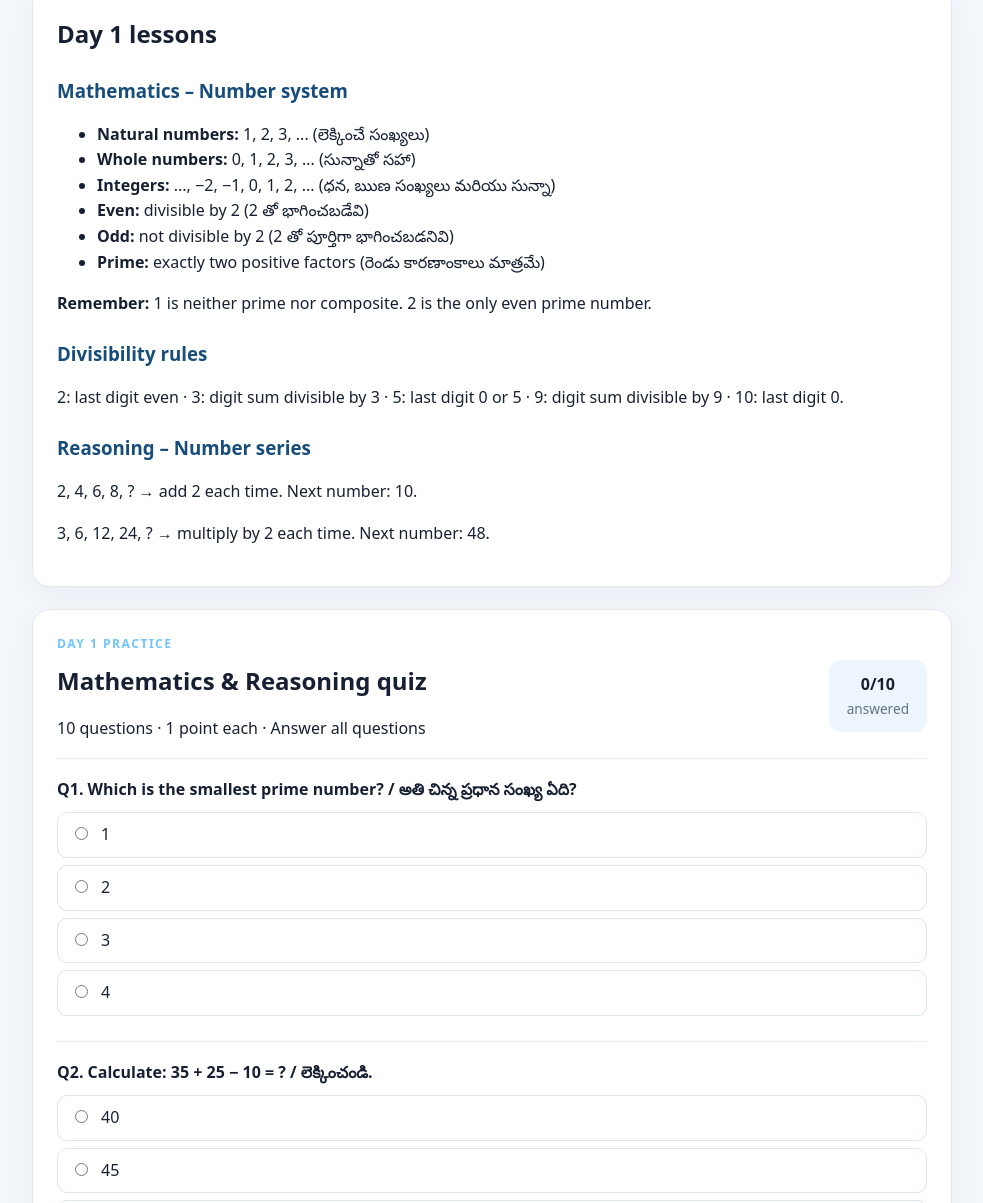
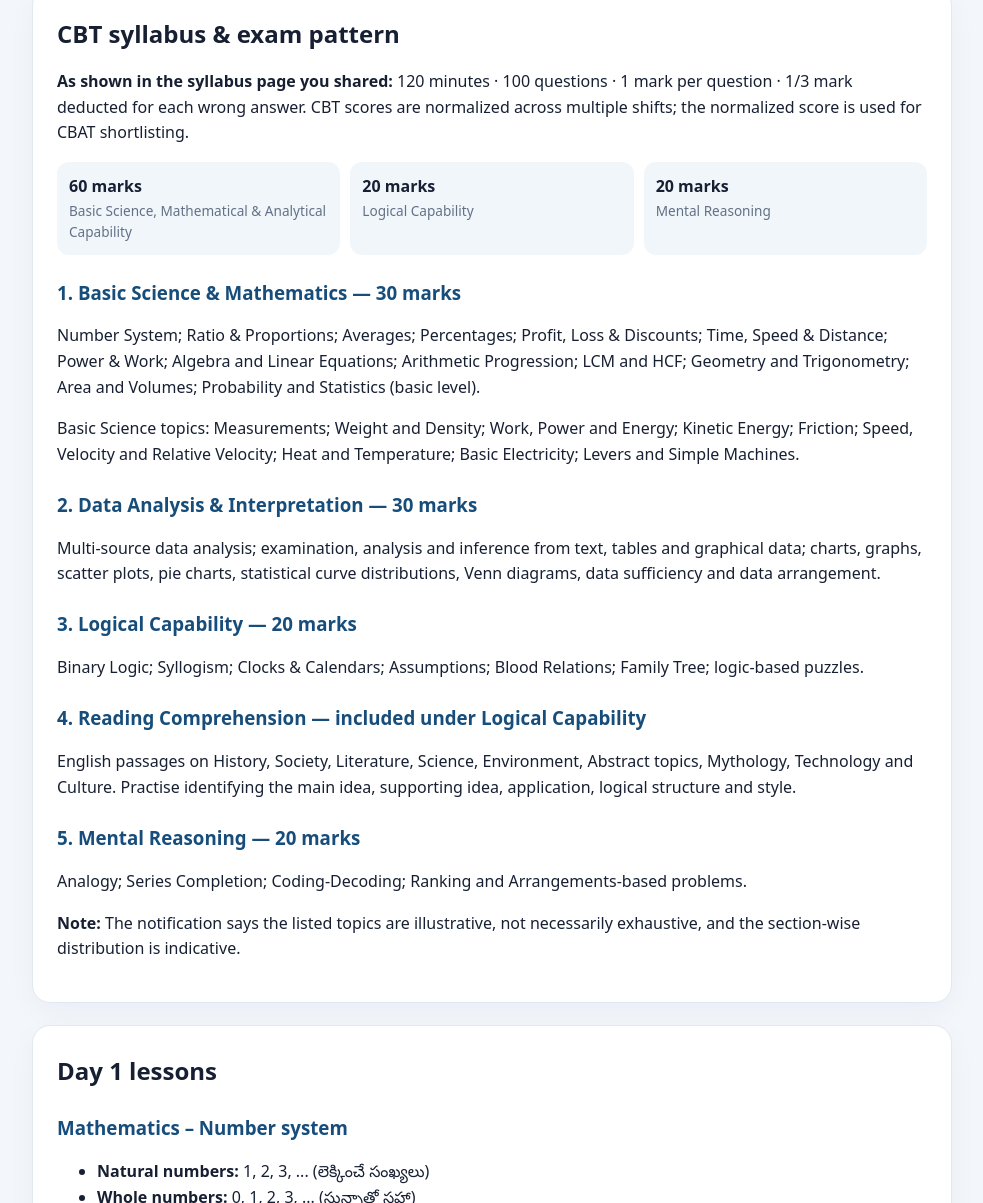
Before and after one commit to Narsing-s/station-master-success-2026, a plain HTML site: page index.html in a window 1280 px wide. Shown: the part 575-1778 px from the top of the page, without its empty margins (148-1131 px from the left). Drawn offline with Linux system fonts and the light colour scheme.

Commit message:
Add CEN 08/2026 syllabus and CBT pattern

```diff
--- a/index.html
+++ b/index.html
@@ -5,6 +5,27 @@
 <main class="wrap">
 <section class="panel"><h2>Your study plan</h2><p>Daily target: <b>2 hours</b> · Beginner track · Exam date: To be announced</p>
 <div class="grid"><div><b>30 min</b><span>Mathematics</span></div><div><b>25 min</b><span>Reasoning</span></div><div><b>20 min</b><span>Basic Science</span></div><div><b>20 min</b><span>Data Interpretation</span></div><div><b>10 min</b><span>English comprehension</span></div><div><b>15 min</b><span>Practice & revision</span></div></div></section>
+<section class="panel" id="official-syllabus">
+<h2>CBT syllabus & exam pattern</h2>
+<p><b>As shown in the syllabus page you shared:</b> 120 minutes · 100 questions · 1 mark per question · 1/3 mark deducted for each wrong answer. CBT scores are normalized across multiple shifts; the normalized score is used for CBAT shortlisting.</p>
+<div class="grid">
+<div><b>60 marks</b><span>Basic Science, Mathematical & Analytical Capability</span></div>
+<div><b>20 marks</b><span>Logical Capability</span></div>
+<div><b>20 marks</b><span>Mental Reasoning</span></div>
+</div>
+<h3>1. Basic Science & Mathematics — 30 marks</h3>
+<p>Number System; Ratio & Proportions; Averages; Percentages; Profit, Loss & Discounts; Time, Speed & Distance; Power & Work; Algebra and Linear Equations; Arithmetic Progression; LCM and HCF; Geometry and Trigonometry; Area and Volumes; Probability and Statistics (basic level).</p>
+<p>Basic Science topics: Measurements; Weight and Density; Work, Power and Energy; Kinetic Energy; Friction; Speed, Velocity and Relative Velocity; Heat and Temperature; Basic Electricity; Levers and Simple Machines.</p>
+<h3>2. Data Analysis & Interpretation — 30 marks</h3>
+<p>Multi-source data analysis; examination, analysis and inference from text, tables and graphical data; charts, graphs, scatter plots, pie charts, statistical curve distributions, Venn diagrams, data sufficiency and data arrangement.</p>
+<h3>3. Logical Capability — 20 marks</h3>
+<p>Binary Logic; Syllogism; Clocks & Calendars; Assumptions; Blood Relations; Family Tree; logic-based puzzles.</p>
+<h3>4. Reading Comprehension — included under Logical Capability</h3>
+<p>English passages on History, Society, Literature, Science, Environment, Abstract topics, Mythology, Technology and Culture. Practise identifying the main idea, supporting idea, application, logical structure and style.</p>
+<h3>5. Mental Reasoning — 20 marks</h3>
+<p>Analogy; Series Completion; Coding-Decoding; Ranking and Arrangements-based problems.</p>
+<p><b>Note:</b> The notification says the listed topics are illustrative, not necessarily exhaustive, and the section-wise distribution is indicative.</p>
+</section>
 <section class="panel"><h2>Day 1 lessons</h2><h3>Mathematics – Number system</h3>
 <ul><li><b>Natural numbers:</b> 1, 2, 3, ... (లెక్కించే సంఖ్యలు)</li><li><b>Whole numbers:</b> 0, 1, 2, 3, ... (సున్నాతో సహా)</li><li><b>Integers:</b> ..., −2, −1, 0, 1, 2, ... (ధన, ఋణ సంఖ్యలు మరియు సున్నా)</li><li><b>Even:</b> divisible by 2 (2 తో భాగించబడేవి)</li><li><b>Odd:</b> not divisible by 2 (2 తో పూర్తిగా భాగించబడనివి)</li><li><b>Prime:</b> exactly two positive factors (రెండు కారణాంకాలు మాత్రమే)</li></ul>
 <p><b>Remember:</b> 1 is neither prime nor composite. 2 is the only even prime number.</p>
```
